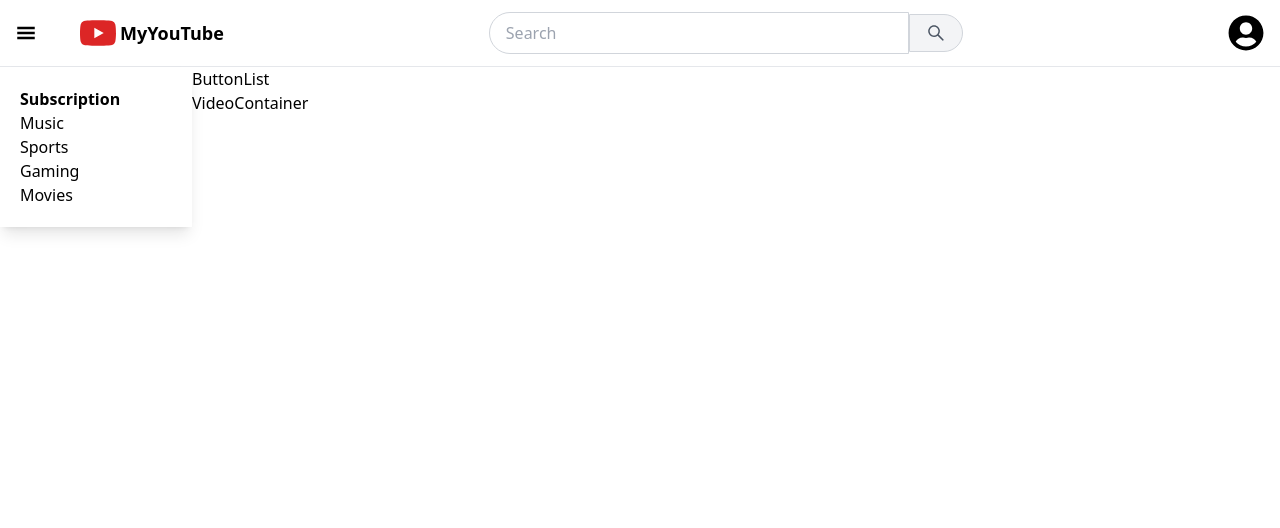
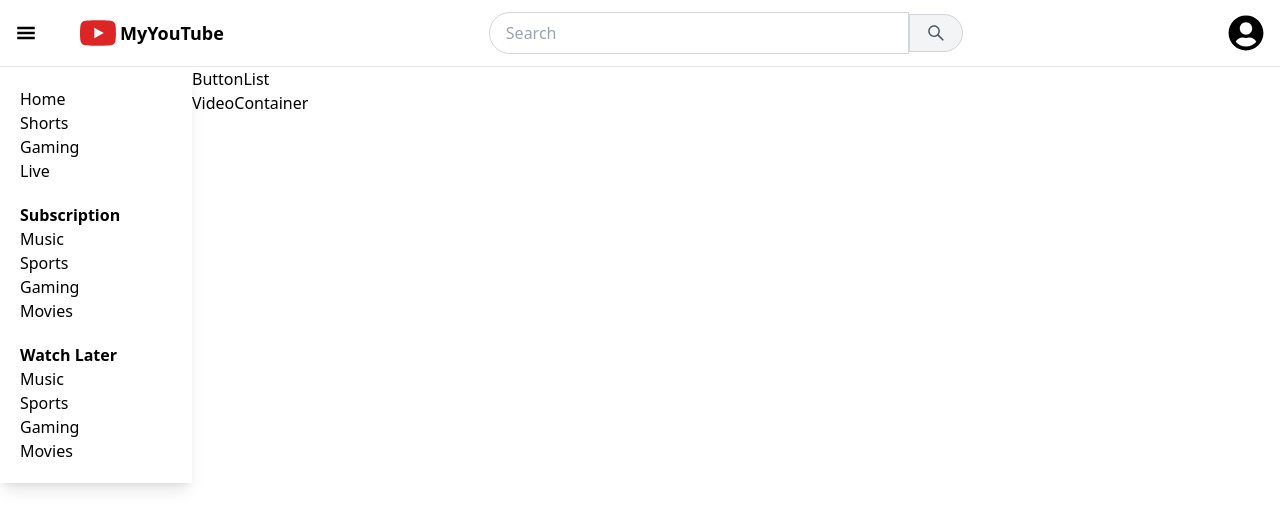
Before and after one commit to beingmayankmishra/My_YouTube, a React (Create React App) app: page / in a window 1280 px wide. Shown: the top 528 px of the page. Built offline with nearby package versions, Linux system fonts and the light colour scheme.

Commit message:
adding Redux

```diff
--- a/package.json
+++ b/package.json
@@ -4,11 +4,13 @@
   "private": true,
   "dependencies": {
     "-": "^0.0.1",
+    "@reduxjs/toolkit": "^2.5.0",
     "cra-template": "1.2.0",
     "D": "^1.0.0",
     "react": "^19.0.0",
     "react-dom": "^19.0.0",
     "react-icons": "^5.4.0",
+    "react-redux": "^9.2.0",
     "react-scripts": "5.0.1",
     "tailwindcss": "^3.4.17",
     "web-vitals": "^4.2.4"
--- a/src/App.js
+++ b/src/App.js
@@ -1,13 +1,19 @@
+import { Provider } from "react-redux";
 import "./App.css"
 import Body from "./components/Body";
 import Head from "./components/Head";
+import store from "./utils/store";
 function App() {
   return (
+    <Provider store={store}>
     <div>
+
     <Head/>
     <Body/>
 
     </div>
+
+    </Provider>
   );
 }
 
--- a/src/components/Head.js
+++ b/src/components/Head.js
@@ -3,13 +3,23 @@
 import { SiYoutube } from "react-icons/si";
 import { FaUserCircle } from "react-icons/fa";
 import { AiOutlineSearch } from "react-icons/ai";
+import { useDispatch } from "react-redux";
+import { toggleMenu } from "../utils/appSlice";
 
 const Head = () => {
+const dispatch =useDispatch();
+
+const toggleMenuHandler = ()=>{
+     dispatch(toggleMenu())
+};
+
+
+
   return (
     <div className="flex  justify-between items-center border-b px-4 py-3">
       {/* Left Section */}
       <div className="flex items-center space-x-1">
-        <GiHamburgerMenu className="text-xl cursor-pointer mr-10" />
+        <GiHamburgerMenu onClick={()=>toggleMenuHandler()} className="text-xl cursor-pointer mr-10" />
         <SiYoutube className="text-4xl text-red-600" />
         <b className="cursor-pointer  text-lg">MyYouTube</b>
       </div>
--- a/src/components/Sidebar.js
+++ b/src/components/Sidebar.js
@@ -1,10 +1,18 @@
-import React from 'react'
+import React from "react";
+import { useSelector } from "react-redux";
 
 const Sidebar = () => {
+  const isMenuOpen = useSelector(store => store.app.isMenuOpen);
+  if(!isMenuOpen) return null;
   return (
-
-    <div className='p-5 shadow-lg w-48'>
-      <h1 className='font-bold '>Subscription</h1>
+    <div className="p-5 shadow-lg w-48">
+      <ul>
+        <li>Home</li>
+        <li>Shorts</li>
+        <li>Gaming</li>
+        <li>Live</li>
+      </ul>
+      <h1 className="font-bold pt-5">Subscription</h1>
 
       <ul>
         <li>Music</li>
@@ -12,9 +20,15 @@
         <li>Gaming</li>
         <li>Movies</li>
       </ul>
+      <h1 className="font-bold pt-5">Watch Later</h1>
+      <ul>
+        <li>Music</li>
+        <li>Sports</li>
+        <li>Gaming</li>
+        <li>Movies</li>
+      </ul>
+    </div>
+  );
+};
 
-    </div>
-  )
-}
-
-export default Sidebar
+export default Sidebar;
--- /dev/null
+++ b/src/utils/appSlice.js
@@ -0,0 +1,17 @@
+import { createSlice } from "@reduxjs/toolkit";
+
+const appSlice = createSlice({
+    name:"app",
+    initialState:{
+        isMenuOpen:true,
+    },
+    reducers:{
+        toggleMenu:(state)=>{
+           state.isMenuOpen = !state.isMenuOpen;
+        },
+
+    },
+});
+
+export const{toggleMenu} = appSlice.actions
+export default appSlice.reducer;
--- /dev/null
+++ b/src/utils/store.js
@@ -0,0 +1,9 @@
+import { configureStore } from "@reduxjs/toolkit";
+import appSlice from "./appSlice";
+const store = configureStore({
+    reducer:{
+        app: appSlice,
+    }
+});
+
+export default store;
```
Also changed, not shown: 1 other file (tests, documents, lock files or other folders).
